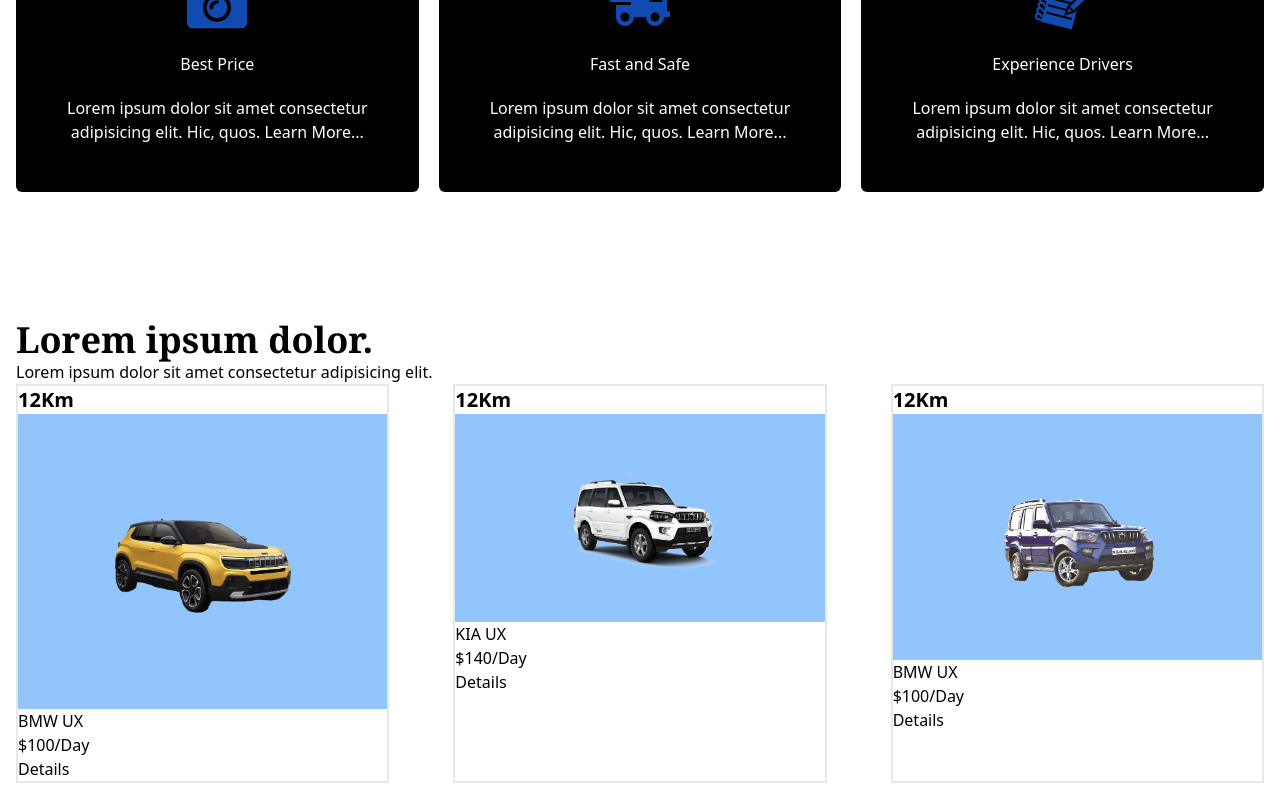
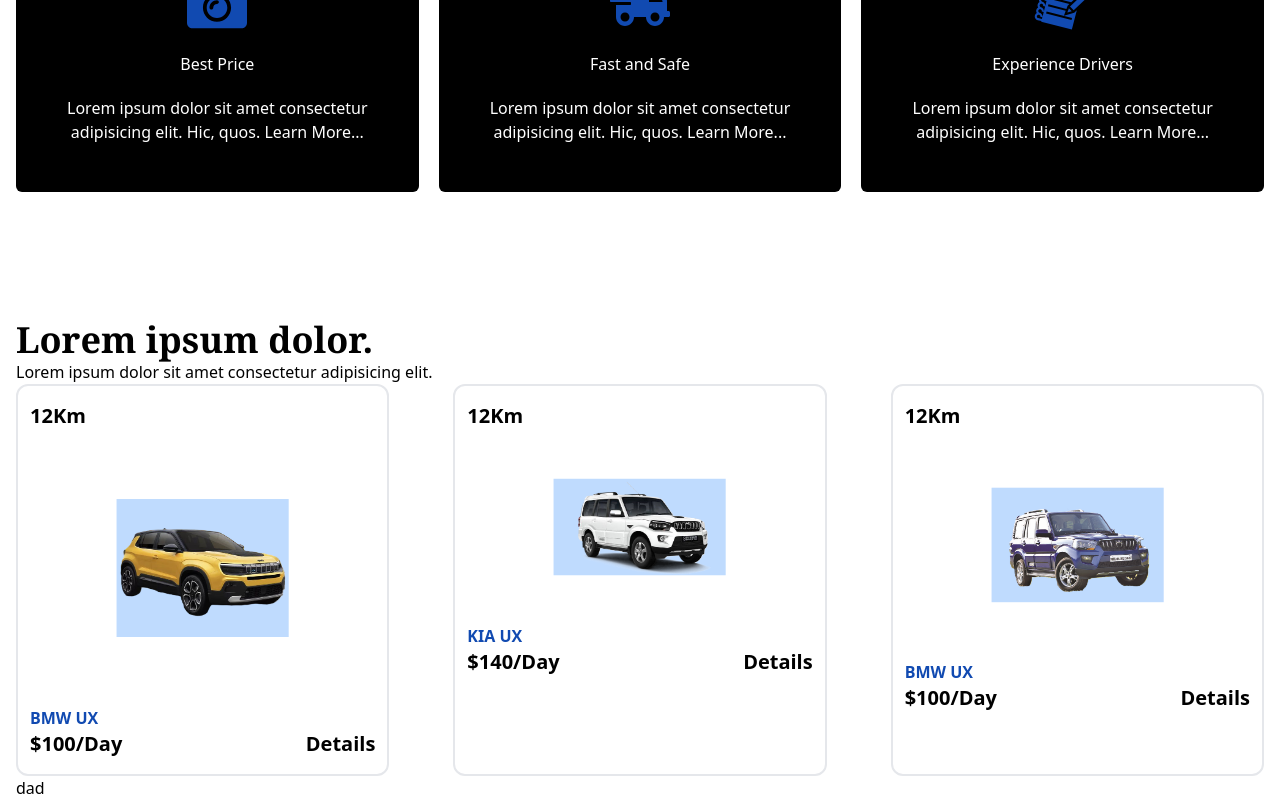
Before and after one commit to jainoos007/Car-Rental, a React (Vite) app: page / in a window 1280 px wide. Shown: the part 1544-2344 px from the top of the page. Built offline with nearby package versions, Linux system fonts and the light colour scheme.

Commit message:
adding dark mode functions to about com

```diff
--- a/src/Components/About/About.jsx
+++ b/src/Components/About/About.jsx
@@ -3,7 +3,7 @@
 
 const About = () => {
   return (
-    <div className="max-h-[620px] bg-gray-300 dark:bg-gray-950 dark:text-white">
+    <div className="max-h-[620px] bg-gray-300 dark:bg-gray-900 dark:text-white">
       <div className="container grid grid-cols-2 py-32">
         {/* image section */}
         <div className="relative ml-20">
--- a/src/Components/Cards/Cards.jsx
+++ b/src/Components/Cards/Cards.jsx
@@ -39,19 +39,21 @@
         {/* Cards */}
         <div className="grid grid-cols-3 gap-16">
           {carItems.map((item) => (
-            <div key={item.id} className="flex flex-col border-2">
+            <div
+              key={item.id}
+              className="flex flex-col border-2 rounded-xl py-4 px-3"
+            >
               <h1 className="font-semibold text-xl">{item.distance}</h1>
-              <div className="bg-blue-300">
-                <img src={item.img} alt="car" className="scale-50" />
-              </div>
-              <h1>{item.name}</h1>
-              <div>
-                <h1>{item.price}</h1>
-                <h1>{item.detail}</h1>
+              <img src={item.img} alt="car" className="bg-blue-200 scale-50" />
+              <h1 className="font-bold text-primary">{item.name}</h1>
+              <div className="flex justify-between">
+                <h1 className="font-semibold text-xl">{item.price}</h1>
+                <h1 className="font-semibold text-xl">{item.detail}</h1>
               </div>
             </div>
           ))}
         </div>
+        <div>dad</div>
       </div>
     </div>
   );
--- a/src/Components/Services/Services.jsx
+++ b/src/Components/Services/Services.jsx
@@ -29,7 +29,7 @@
 
 const Services = () => {
   return (
-    <div>
+    <div className="dark:bg-black">
       <div className="container text-center py-16">
         <h1 className="font-bold font-serif text-4xl">Why Choose Us</h1>
         {/* cards */}
@@ -37,7 +37,7 @@
           {cardItems.map((item) => (
             <div
               key={item.id}
-              className="group bg-black flex flex-col px-10 gap-5 py-12 items-center rounded-md hover:bg-primary hover:text-black duration-300"
+              className="dark:bg-gray-900 group bg-black flex flex-col px-10 gap-5 py-12 items-center rounded-md hover:bg-primary dark:hover:bg-primary  hover:text-black duration-300"
             >
               <div className="text-primary group-hover:text-black text-6xl ">
                 {item.icon}
```
